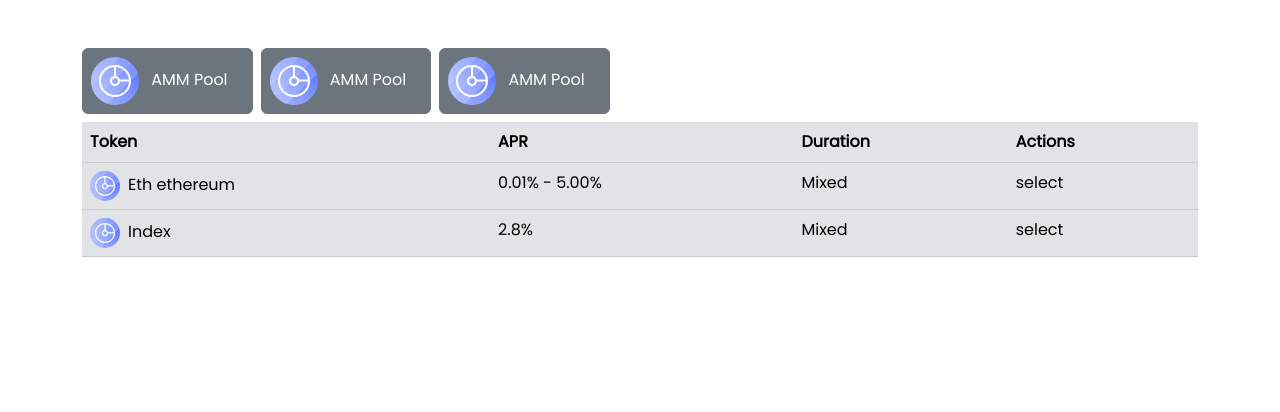
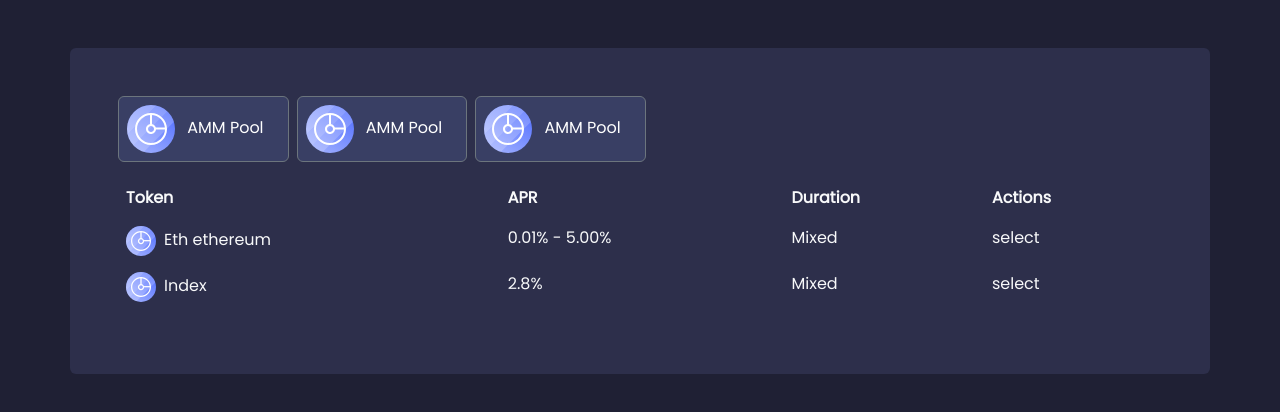
Before and after one commit to winninggodspower/StuckTable, a plain HTML site: page index.html in a window 1280 px wide. Drawn offline with nearby package versions, Linux system fonts and the light colour scheme.

Commit message:
added colors

```diff
--- a/index.html
+++ b/index.html
@@ -17,9 +17,9 @@
 </head>
 <body>
 
-    <div class="container">
+    <div class="container p-5 mt-5 rounded" style="background-color: #2d2f4b !important;">
 
-        <div class="top-section mt-5 d-flex flex-column flex-md-row">
+        <div class="top-section d-flex flex-column flex-md-row mb-2">
             <button class="btn btn-secondary me-2 mb-2 p-2 pe-4">
                 <img class="me-2" src="./images/icon-amm.svg" alt="">
                 AMM Pool
@@ -36,13 +36,13 @@
 
 
 
-        <table class="table table-hover table-secondary">
+        <table class="table table-hover table-secondary table-borderless text-light">
             <thead>
-                <tr class="px-2">
-                    <th>Token</th>
-                    <th >APR</th>
-                    <th >Duration</th>
-                    <th >Actions</th>
+                <tr class="px-2" style="background-color: #2d2f4b !important;">
+                    <th style="background-color: #2d2f4b !important;">Token</th>
+                    <th style="background-color: #2d2f4b !important;">APR</th>
+                    <th style="background-color: #2d2f4b !important;">Duration</th>
+                    <th style="background-color: #2d2f4b !important;">Actions</th>
                 </tr>
             </thead>
             <tbody>
@@ -53,21 +53,21 @@
                     <td >
                        <span>select</span>
 
-                        <tr id="child1" class="collapse ">
+                        <tr id="child1" class="collapse collapse-table " >
                             <td>AMM Pool</td>
                             <td> 0.01% - 4.47%</td>
                             <td>Flexible</td>
                             <td><button class="btn btn-primary">subscribe</button></td>
                         </tr>
 
-                        <tr id="child1" class="collapse">
+                        <tr id="child1" class="collapse collapse-table" >
                             <td>ETH Staking</td>
                             <td> 5.00%</td>
                             <td>Flexible</td>
                             <td><button class="btn btn-primary">subscribe</button></td>
                         </tr>
 
-                        <tr id="child1" class="collapse">
+                        <tr id="child1" class="collapse collapse-table" >
                             <td>Dual Investment</td>
                             <td> - </td>
                             <td>1 - 9 Days</td>
@@ -84,7 +84,7 @@
                     <td>
                        <span>select</span>
 
-                        <tr id="child2" class="collapse">
+                        <tr id="child2" class="collapse collapse-table">
                             <td>AMM Pool</td>
                             <td> 2.8%</td>
                             <td>Flexible</td>
--- a/main.css
+++ b/main.css
@@ -3,3 +3,27 @@
 *{
     font-family: 'Poppins', sans-serif;
 }
+
+body{
+    background-color: #1f2034;
+}
+
+.top-section button{
+    background-color: #393f64 !important;
+}
+
+.top-section button:hover{
+    background-color: rgba(255, 255, 255, 0.05);
+}
+
+.table,thead tr td, tbody tr td{
+    background-color: #2d2f4b !important;
+}
+
+.collapse-table >*{
+    background-color:  #1f2034 !important;
+}
+
+tr{
+    padding-bottom: 50px !important;
+}
```
